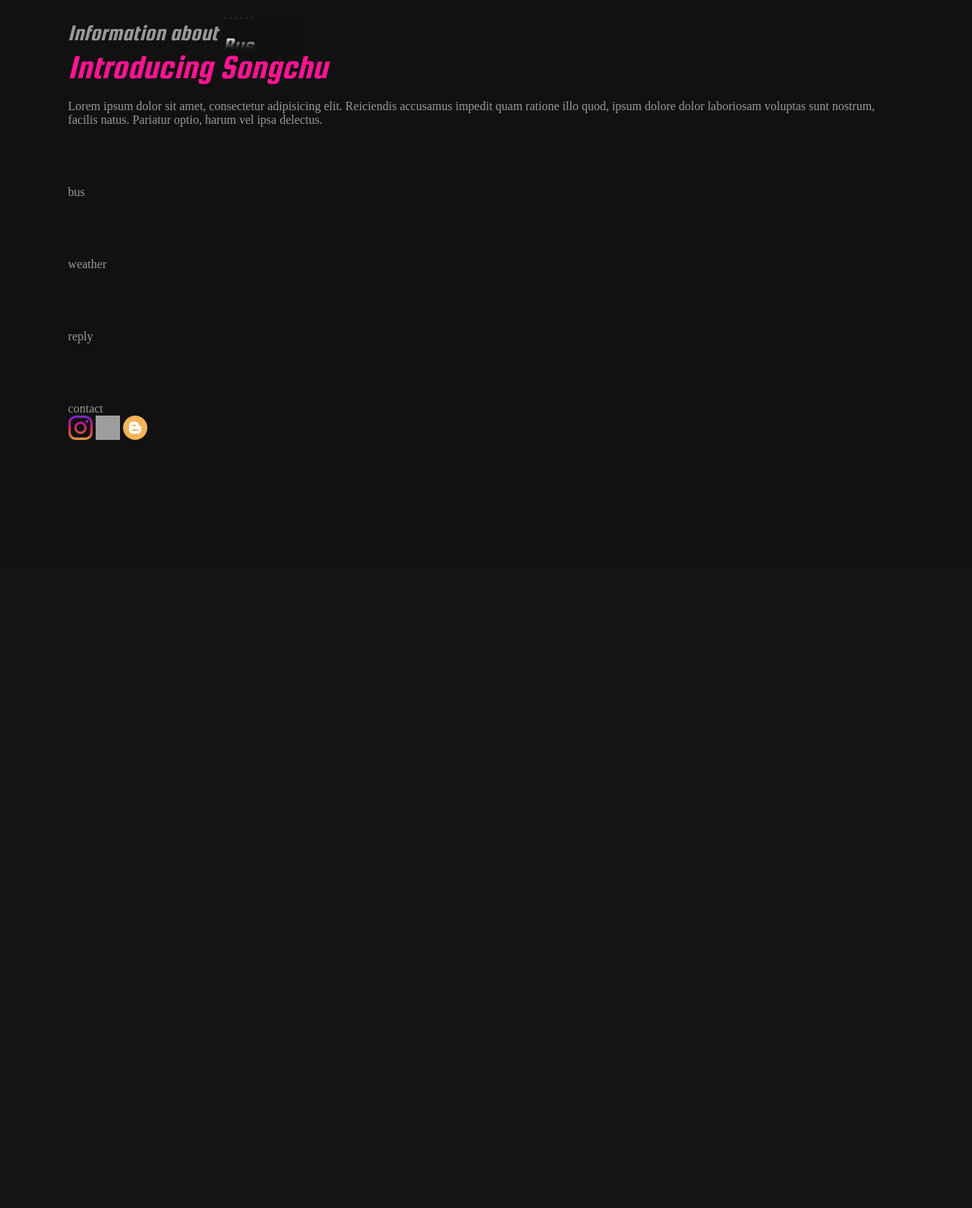
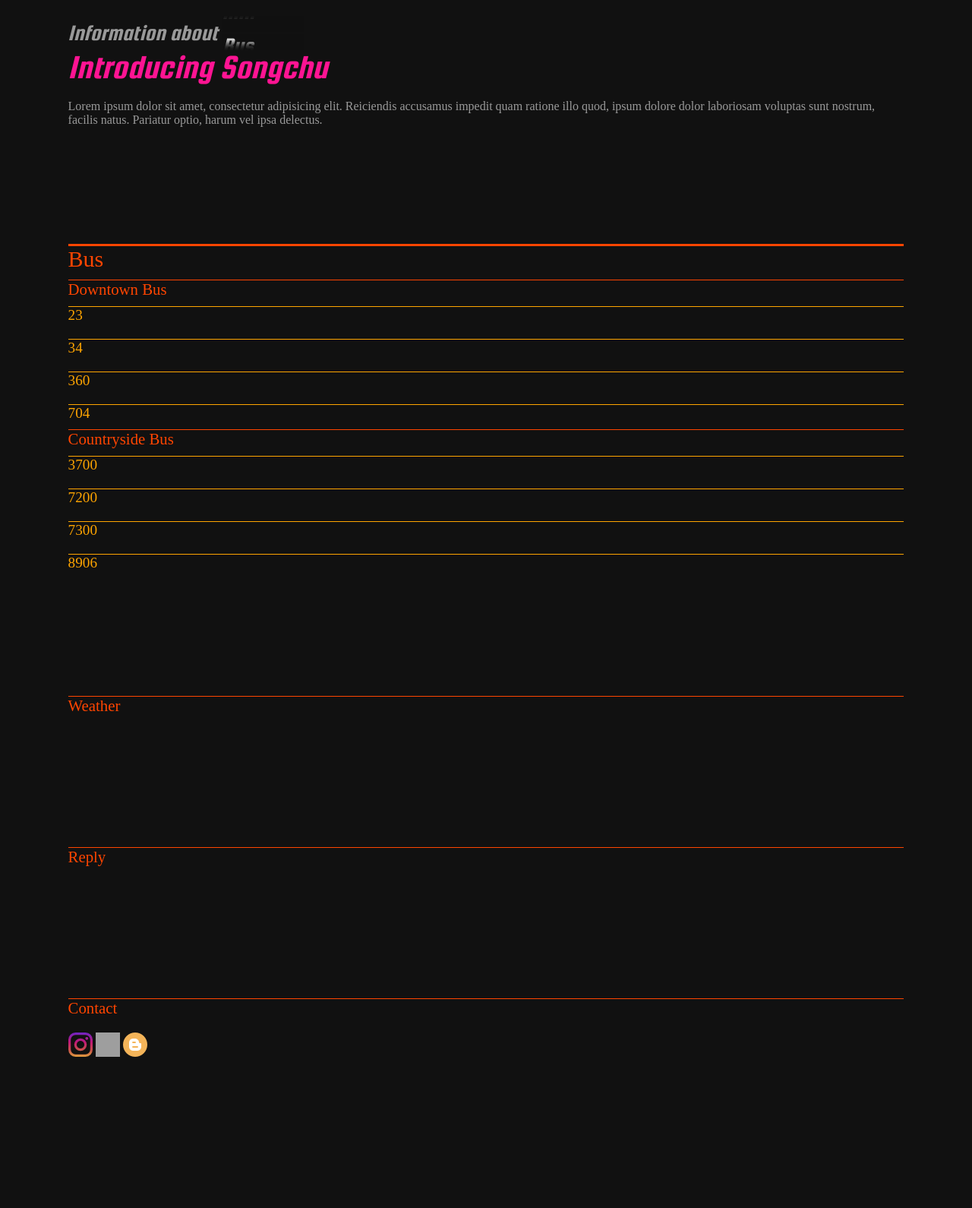
Before and after one commit to 2044smile/DevelUP-quest1, a Django app: page / in a window 1280 px wide. Shown: the part 789-2379 px from the top of the page at 76% size. Before the commit the page ends 1368 px from the top, so only its background shows below. Run offline with Django 3.2, Linux system fonts and the light colour scheme; grey boxes are pictures that could not be loaded.

Commit message:
Bus Edit

```diff
--- a/static/css/style.css
+++ b/static/css/style.css
@@ -4,38 +4,44 @@
         transform: translateY(0); /* 자기 자신의 너비 또는 높이 기준에서의 % 를 가져올 수 있다.*/
         /* Y를 해주었기 때문에 자기 높이 기준의 ~%를 올린다 이런식으로 생각하면 된다.*/
     }
-    25%{
+    25% {
         transform: translateY(-20%);
     }
-    50%{
+    50% {
         transform: translateY(-40%);
     }
-    75%{
+    75% {
         transform: translateY(-60%);
     }
     100% {
         transform: translateY(-80%);
     }
 }
-body, h1, p, ul {
+
+body, h1, h2, h3, p, ul {
     margin: 0;
     padding: 0;
 }
+
 li {
     list-style-type: none;
 }
-h1 {
+
+h1, h2, h3 {
     font-size: 100%; /* 원래 사이즈대로 가겠다.*/
     font-weight: normal;
 }
+
 a {
     color: inherit; /* 부모의 폰트 사이즈를 상속받게끔*/
     text-decoration: none; /* a 태그의 밑줄 삭제*/
 }
+
 body {
     background-color: #111;
     color: #999;
 }
+
 .introduce {
     font-size: 30px;
     line-height: 1.5; /*한 줄의 높이를 의미하는 것이다. 그럼 폰트사이즈 30이 line-height가 의미하는 것은 30이 된다.*/
@@ -43,15 +49,17 @@ body {
     margin-bottom: 20px;
     font-family: 'Squada One', cursive;
 }
+
 .introduce-function {
     display: inline-block;
     color: white;
     vertical-align: top; /* .introduce-function 의 inline-block 의 시작점을 맞춰준다? 사진*/
-    height: 1.5em;  /* introduce의 font-size *1 을 해서 값을 가져온다. 결국 부모의 값과 같은 값이 들어온다.*/
+    height: 1.5em; /* introduce의 font-size *1 을 해서 값을 가져온다. 결국 부모의 값과 같은 값이 들어온다.*/
     overflow: hidden; /* overflow: 넘쳐흐르는 것을 잘라주겠다. */
     padding-right: 0.5em;
     position: relative; /* 해당 태그의 위치를 살짝 변경하고 싶을 때 position: relative */
 }
+
 .introduce-function::after { /* ::after 가상요소를 css 단에서 추가할 수 있다. 자식으로 생성된다.*/
     content: ' ';
     position: absolute; /* after 자식이 부모의 크기만큼 덮을 수 있게 크기를 조절해준다. */
@@ -65,18 +73,21 @@ body {
     margin-right: -1em;
     box-shadow: inset 0 0 10px 10px #111;
 }
+
 .introduce-function-list { /* 움직임이 생기는 부분 */
     animation-name: rolling; /* 위에서 선언한 rolling을 가져온다. */
     animation-duration: 10s; /* 초 단위 */
-    animation-iteration-count: infinite;/* 수동으로 새로고침하지않고 자동으로 값이 변경되게하기 위해선 infinite 평생실행 */
-    animation-direction: reverse;/* 위에서부터 아래로 내려가는 것을 동작하고자 할 때 */
+    animation-iteration-count: infinite; /* 수동으로 새로고침하지않고 자동으로 값이 변경되게하기 위해선 infinite 평생실행 */
+    animation-direction: reverse; /* 위에서부터 아래로 내려가는 것을 동작하고자 할 때 */
 }
+
 .introduce-title {
     font-size: 1.5em; /* .introduce-title의 부모는 .introduce 이다.*/
     line-height: 1;
     color: deeppink;
     /* 자신의 부모 폰트사이즈 30px의 1.5배가 되게끔 해라! 자신의 부모 폰트사이즈가 변경되면 같이 변경된다.*/
 }
+
 .portrait {
     background-image: url("/static/images/profile.png");
     background-size: cover;
@@ -90,12 +101,29 @@ body {
 
 .sc-introduce,
 .sc-section { /* introduce안의 section을 전부 설정해주도록 하자*/
-    padding-bottom: 7%;
+    padding-bottom: 14%;
 }
 
+.sc-section h1 {
+    border-top: 3px solid;
+    color: orangered;
+    font-size: 30px;
+}
+.sc-section h2 {
+    margin-top: 10px;
+    margin-bottom: 10px;
+    border-top: 1.1px solid;
+    color: orangered;
+    font-size: 1.3rem;
+}
+.sc-section h3 {
+    border-top: 1.1px solid;
+    font-size: 1.2rem;
+}
 .icons {
+    margin: 20px 0;
+}
 
-}
 .icons a {
     /*아래와 같이 크기를 조정한다고해서 크기가 조정되지 않는다.
     왜냐하면 a 태그는 inline 태그이기 때문이다. display: inline-block; 으로 변경해주자!
@@ -112,15 +140,43 @@ body {
     height: 32px;
     background-image: url("/static/images/instagram.png");
 }
+
 .icons a.github {
     display: inline-block;
     width: 32px;
     height: 32px;
     background-image: url("/static/images/github.png");
 }
+
 .icons a.blog {
     display: inline-block;
     width: 32px;
     height: 32px;
     background-image: url("/static/images/blog.png");
 }
+.downtown {
+    font-size: 0.7rem;
+}
+.downtown h3 {
+    color: orange;
+}
+
+.downtown li {
+    padding-bottom: 20px;
+}
+.downtown li:last-child {
+    padding-bottom: 0;
+}
+.countryside {
+    font-size: 0.7rem;
+}
+.countryside h3 {
+    color: orange;
+}
+
+.countryside li {
+    padding-bottom: 20px;
+}
+.countryside li:last-child {
+    padding-bottom: 0;
+}
--- a/templates/index.html
+++ b/templates/index.html
@@ -8,7 +8,8 @@
     <meta http-equiv="X-UA-Compatible" content="ie=edge">
     <title>Songchu</title>
     <link rel="stylesheet" href="{% static 'css/style.css' %}">
-    <link href="https://fonts.googleapis.com/css?family=Squada+One&display=swap" rel="stylesheet"> {# 구글폰트 #}
+    <link href="https://fonts.googleapis.com/css?family=Squada+One&display=swap" rel="stylesheet">
+    {# 구글폰트 #}
 </head>
 <body>
 <div class="portrait"></div>
@@ -33,12 +34,48 @@
             Reiciendis accusamus impedit quam ratione illo quod,
             ipsum dolore dolor laboriosam voluptas sunt nostrum,
             facilis natus. Pariatur optio, harum vel ipsa delectus.</p>
-
     </div>
-    <div class="sc-section">bus</div>
-    <div class="sc-section">weather</div>
-    <div class="sc-section">reply</div>
-    <div class="sc-section">contact
+    <div class="sc-section">
+        <h1>Bus</h1>
+        <ul class="downtown">
+            <h2>Downtown Bus</h2>
+            <li>
+                <h3>23</h3>
+            </li>
+            <li>
+                <h3>34</h3>
+            </li>
+            <li>
+                <h3>360</h3>
+            </li>
+            <li>
+                <h3>704</h3>
+            </li>
+        </ul>
+        <ul class="countryside">
+            <h2>Countryside Bus</h2>
+            <li>
+                <h3>3700</h3>
+            </li>
+            <li>
+                <h3>7200</h3>
+            </li>
+            <li>
+                <h3>7300</h3>
+            </li>
+            <li>
+                <h3>8906</h3>
+            </li>
+        </ul>
+    </div>
+    <div class="sc-section">
+        <h2>Weather</h2>
+    </div>
+    <div class="sc-section">
+        <h2>Reply</h2>
+    </div>
+    <div class="sc-section">
+        <h2>Contact</h2>
         <div class="icons">
             <a class="instagram" href="https://www.instagram.com/p2mang/" target="_blank"></a>
             <a class="github" href="https://github.com/2044smile" target="_blank"></a>
```
